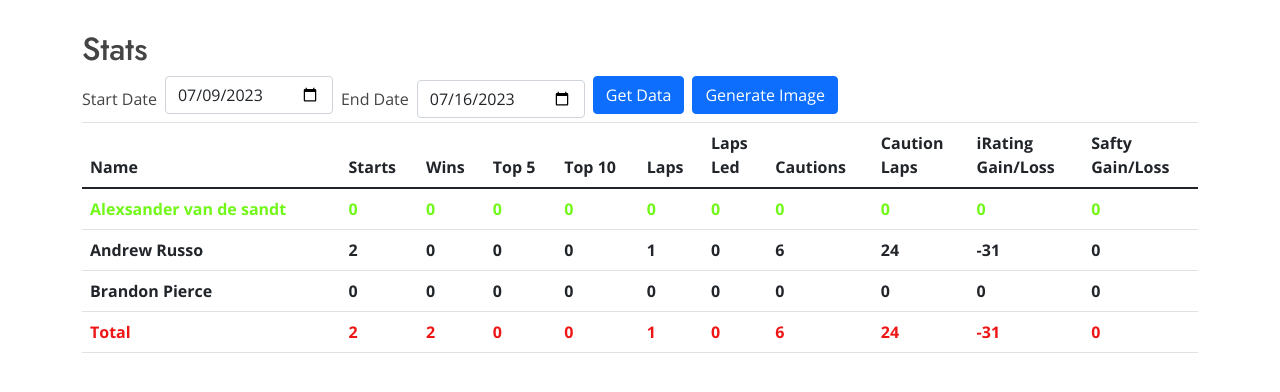
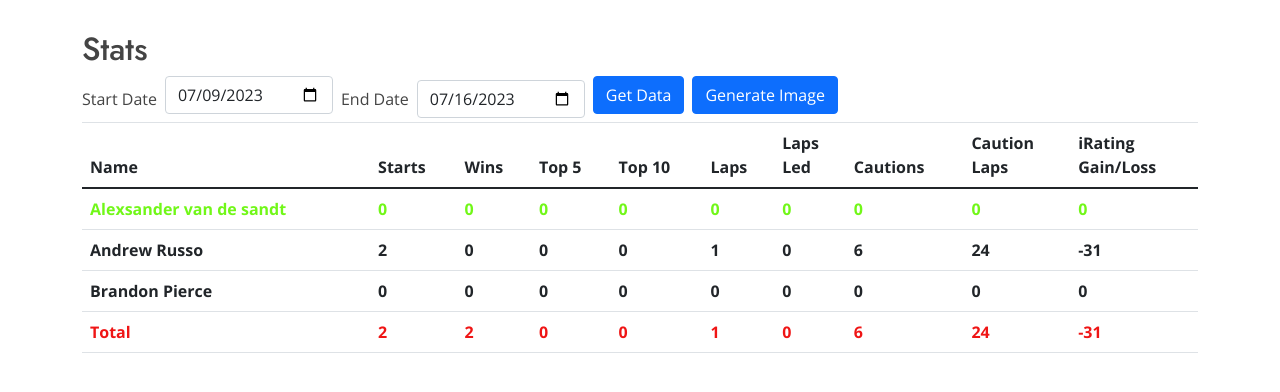
Before and after one commit to mathgenius1991712/iRacing, a Django app: page /stats in a window 1280 px wide. Shown: the part 70-462 px from the top of the page. Run offline with Django 4.2, Linux system fonts and the light colour scheme; a user stored in the database is signed in; data comes from the database, SQL or seed files in the repository; lists and menus that the app fills with data are empty; some libraries are stand-ins or nearby versions.

Commit message:
remove SR from view

```diff
--- a/iRacingMonitor/templates/mainapp/pages/stats.html
+++ b/iRacingMonitor/templates/mainapp/pages/stats.html
@@ -56,7 +56,6 @@
           <th scope="col">Cautions</th>
           <th scope="col">Caution<br> Laps</th>
           <th scope="col">iRating<br>Gain/Loss</th>
-          <th scope="col">Safty<br>Gain/Loss</th>
         </tr>
       </thead>
       <tbody>
@@ -72,7 +71,6 @@
           <th scope="row">{{each_row.cautions}}</th>
           <th scope="row">{{each_row.caution_laps}}</th>
           <th scope="row">{{each_row.i_rating_gain_loss}}</th>
-          <th scope="row">{{each_row.safety_gain_loss}}</th>
         </tr>
         {% endfor %}
       </tbody>
```
